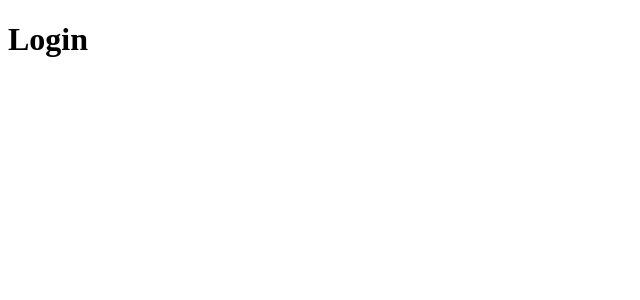
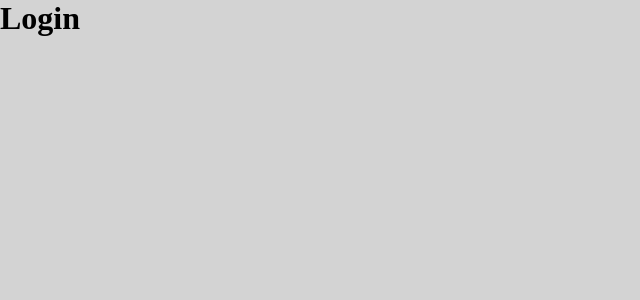
Before and after one commit to netoacpn/pharmasystem, a React (Vite) app: page / in a window 1280 px wide. Shown: the top 300 px of the page, without its empty margins (0-640 px from the left). Built offline with nearby package versions, Linux system fonts and the light colour scheme.

Commit message:
:heavy_plus_sign: build: Add syled components e react icons

```diff
--- a/package.json
+++ b/package.json
@@ -12,8 +12,10 @@
   "dependencies": {
     "react": "^18.2.0",
     "react-dom": "^18.2.0",
+    "react-icons": "^4.10.1",
     "react-leaflet": "^4.2.1",
-    "react-router-dom": "^6.15.0"
+    "react-router-dom": "^6.15.0",
+    "styled-components": "^6.0.7"
   },
   "devDependencies": {
     "@types/react": "^18.2.15",
--- a/src/App.css
+++ b/src/App.css
@@ -0,0 +1,11 @@
+*{
+  margin: 0;
+  padding: 0;
+  box-sizing: border-box;
+}
+
+body{
+  width: 100vw;
+  height: 100vh;
+  background-color: lightgray;
+}
```
Also changed, not shown: 1 other file (tests, documents, lock files or other folders).
